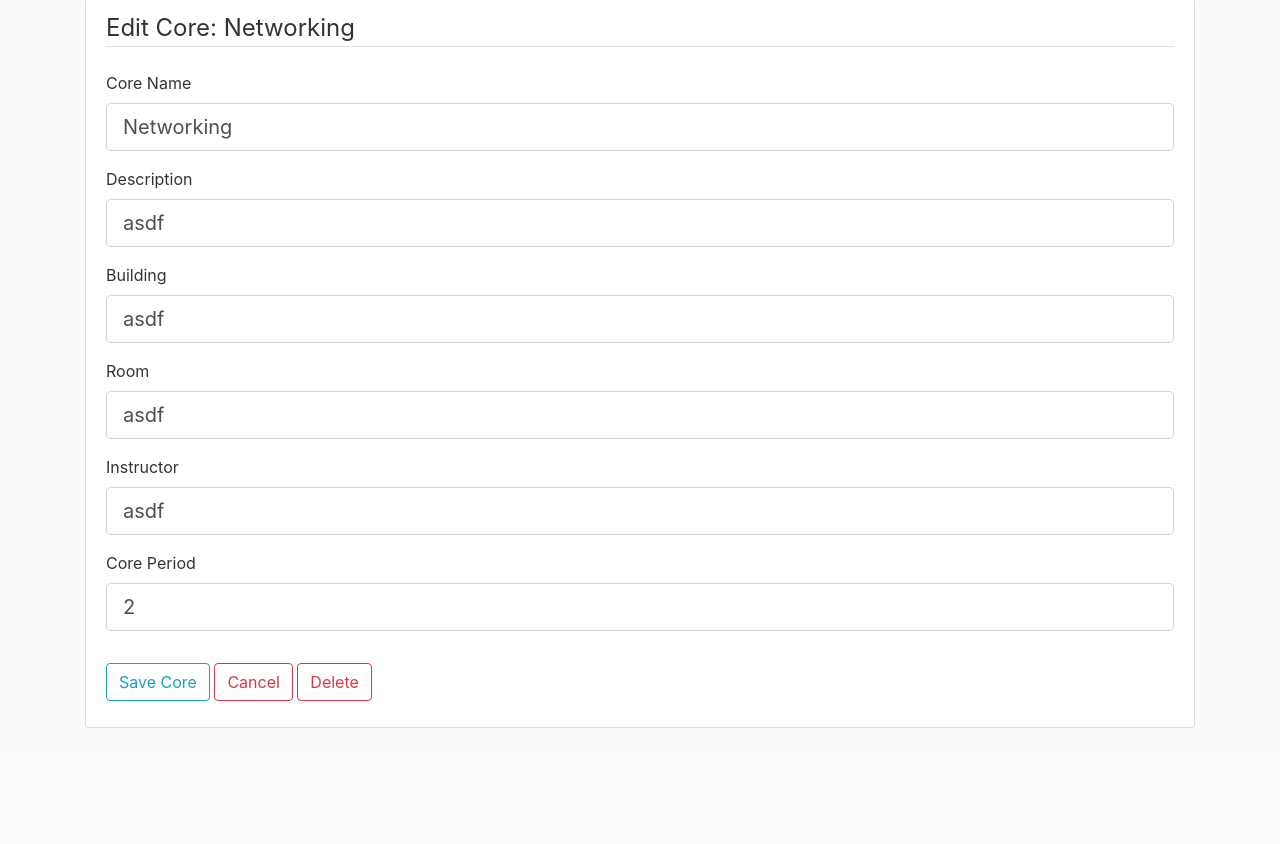
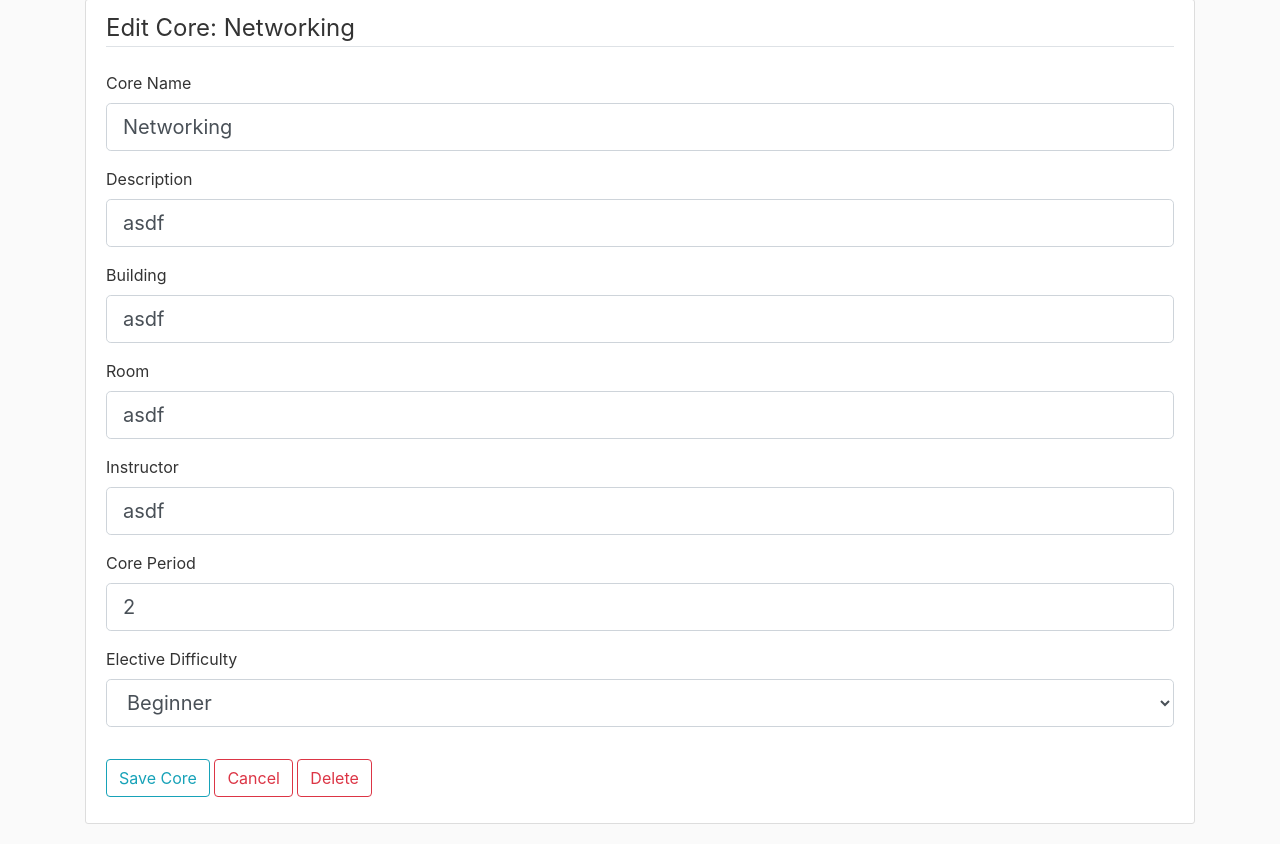
Before and after one commit to sgzwach/GenElect2.0, a Flask app: page /core/1 in a window 1280 px wide. Shown: the part 81-925 px from the top of the page. Before the commit the page ends 809 px from the top, so only its background shows below. Run offline with Flask 2, Linux system fonts and the light colour scheme; a user stored in the database is signed in; data comes from the database, SQL or seed files in the repository; both versions use the stored data as it was after the commit; some libraries are stand-ins or nearby versions.

Commit message:
added difficulty drop-downs for core and electives allowing admins and instructors to inform students what the difficulty of each elective is

```diff
--- a/genElect/__init__.py
+++ b/genElect/__init__.py
@@ -386,7 +386,7 @@ def edituser(user_id):
 
                 #loop through and get current registered cores
 
-                #set defaults in case
+                #set defaults in case no registrations are found
                 cur1 = -1
                 cur2 = -1
                 cur3 = -1
@@ -599,7 +599,7 @@ def createelective():
 
         #IF FORM IS SUBMITTED AND VALID
         if form.validate_on_submit():
-            new_elective = Electives(name=form.name.data, description=form.description.data, can_retake=form.can_retake.data)
+            new_elective = Electives(name=form.name.data, description=form.description.data, can_retake=form.can_retake.data, elective_difficulty=form.difficulty.data)
             db.session.add(new_elective)
             #commit our new elective (have to do this to get new_elective's id)
             db.session.commit()
@@ -633,6 +633,7 @@ def allelectives():
 @app.route("/elective/<elective_id>", methods=['GET', 'POST'])
 @app.route("/editelective/<elective_id>", methods=['GET', 'POST'])
 def editelective(elective_id):
+    #ALLOW ADMINS AND INSTRUCTORS TO EDIT ELECTIVES
     if current_user.is_authenticated and (current_user.role == "admin" or current_user.role == "instructor"):
         elective = Electives.query.filter_by(id=int(elective_id)).first()
         if elective:
@@ -651,6 +652,7 @@ def editelective(elective_id):
                 elective.name = form.name.data
                 elective.description = form.description.data
                 elective.can_retake = form.can_retake.data
+                elective.elective_difficulty = form.difficulty.data
 
                 #NOW UPDATE ALL PREREQUISITES THAT WERE SELECTED
                 for prerequisite in elective.prerequisites:
@@ -669,6 +671,7 @@ def editelective(elective_id):
                 form.name.data = elective.name
                 form.description.data = elective.description
                 form.can_retake.data = elective.can_retake
+                form.difficulty.data = elective.elective_difficulty
                 #CREATE THE DATA LIST OF CHOICES
                 picked = []
                 for p in elective.prerequisites:
@@ -781,7 +784,8 @@ def createoffering():
 @app.route("/offering/<offering_id>", methods=['GET', 'POST'])
 @app.route("/editoffering/<offering_id>", methods=['GET', 'POST'])
 def editoffering(offering_id):
-    if current_user.is_authenticated and current_user.role == "admin":
+    #ALLOW ADMINS OR INSTRUCTORS TO EDIT OFFERINGS
+    if current_user.is_authenticated and (current_user.role == "admin" or current_user.role == "instructor"):
         offering = Offerings.query.filter_by(id=int(offering_id)).first()
         if offering:
             form = OfferingForm()
--- a/genElect/forms/__init__.py
+++ b/genElect/forms/__init__.py
@@ -30,6 +30,8 @@ class ElectiveForm(FlaskForm):
 	name = StringField('Elective Name', validators=[DataRequired()])
 	description = StringField('Description', validators=[DataRequired()])
 	prerequisites = SelectMultipleField('Prerequisites', choices = []) #fill dynamically
+	diff_choices = [('Beginner', 'Beginner'), ('Intermediate', 'Intermediate'), ('Advanced', 'Advanced')]
+	difficulty = SelectField('Elective Difficulty', choices=diff_choices, validators=[Required()])
 	can_retake = BooleanField('Allow users to take several times')
 	submit = SubmitField('Save Elective')
 
@@ -42,6 +44,8 @@ class CoreForm(FlaskForm):
 	building = StringField('Building', validators=[DataRequired()])
 	room = StringField('Room', validators=[DataRequired()])
 	core_period = IntegerField('Core Period', validators=[DataRequired()])
+	diff_choices = [('Beginner', 'Beginner'), ('Intermediate', 'Intermediate'), ('Advanced', 'Advanced')]
+	difficulty = SelectField('Elective Difficulty', choices=diff_choices, validators=[Required()])
 	submit = SubmitField('Save Core')
 
 
--- a/genElect/models.py
+++ b/genElect/models.py
@@ -70,6 +70,7 @@ class Electives(Base):
     offerings = db.relationship('Offerings', backref='elective', lazy=True)
     completed_users = db.relationship('Completions', backref='elective', lazy=True)
     can_retake = db.Column(db.Boolean)
+    elective_difficulty = db.Column(db.String(100))
 
 class Cores(Base):
     __tablename__ = 'cores'
@@ -78,6 +79,7 @@ class Cores(Base):
     building = db.Column(db.String(100))
     room = db.Column(db.String(100))
     core_period = db.Column(db.Integer)
+    core_difficulty = db.Column(db.String(100))
     instructor = db.Column(db.String(100))
     registrations = db.relationship('CoreRegistrations', backref='core', lazy=True)
 
@@ -94,7 +96,8 @@ class Prerequisites(Base):
     prerequisite_elective_id = db.Column(db.Integer, nullable=False)
 
 
-#### PLAYING WITH THE IDEA OF HAVING BADGES WILL ADD AFTER FIRST YEAR ON NEW SOFTWARE
+#### PLAYING WITH THE IDEA OF HAVING BADGES WILL ADD AFTER FIRST YEAR ON NEW
+#### COULD BE COOL TO ALSO EXPORT AND IMPORT THE DIFFERENT BADGES THAT STUDENTS EARN
 
 # class Badges(Base):
 #     __tablename__ = 'badges'
--- a/genElect/templates/editcore.html
+++ b/genElect/templates/editcore.html
@@ -85,6 +85,19 @@
                         {{ form.core_period(class="form-control form-control-lg") }}
                     {% endif %}
                 </div>
+                <div class="form-group">
+                    {{ form.difficulty.label(class="form-control-label") }}
+                    {% if form.difficulty.errors %}
+                        {{ form.difficulty(class="form-control form-control-lg is-invalid") }}
+                        <div class="invalid-feedback">
+                            {% for error in form.prerequisites.errors %}
+                                <span>{{ error }}</span>
+                            {% endfor%}
+                        </div>
+                    {% else %}
+                        {{ form.difficulty(class="form-control form-control-lg") }}
+                    {% endif %}
+                </div>
     		</fieldset>
     		<div class="form-group">
     			{{ form.submit(class="btn btn-outline-info") }}
--- a/genElect/templates/studentelectives.html
+++ b/genElect/templates/studentelectives.html
@@ -40,6 +40,7 @@
             <p class="article-content">Description: {{ offering.elective.description }}</p>
             <p class="article-content">Location: {{ offering.building }} {{ offering.room }}</p>
             <p class="article-content">Capacity: {{ offering.capacity }}</p>
+            <p class="article-content">Difficulty: {{ offering.elective.elective_difficulty }}</p>
             <p class="article-content">Current Student Count: {{ offering.current_count }}</p>
             <p class="article-content">Period: {{ offering.period_start }}</p>
             {% if offering.elective.prerequisites %}
```
Also changed, not shown: genElect/templates/createcore.html (+13 -0 lines), genElect/templates/createelective.html (+13 -0 lines), genElect/templates/editelective.html (+13 -0 lines), README.md, genelect.db.
